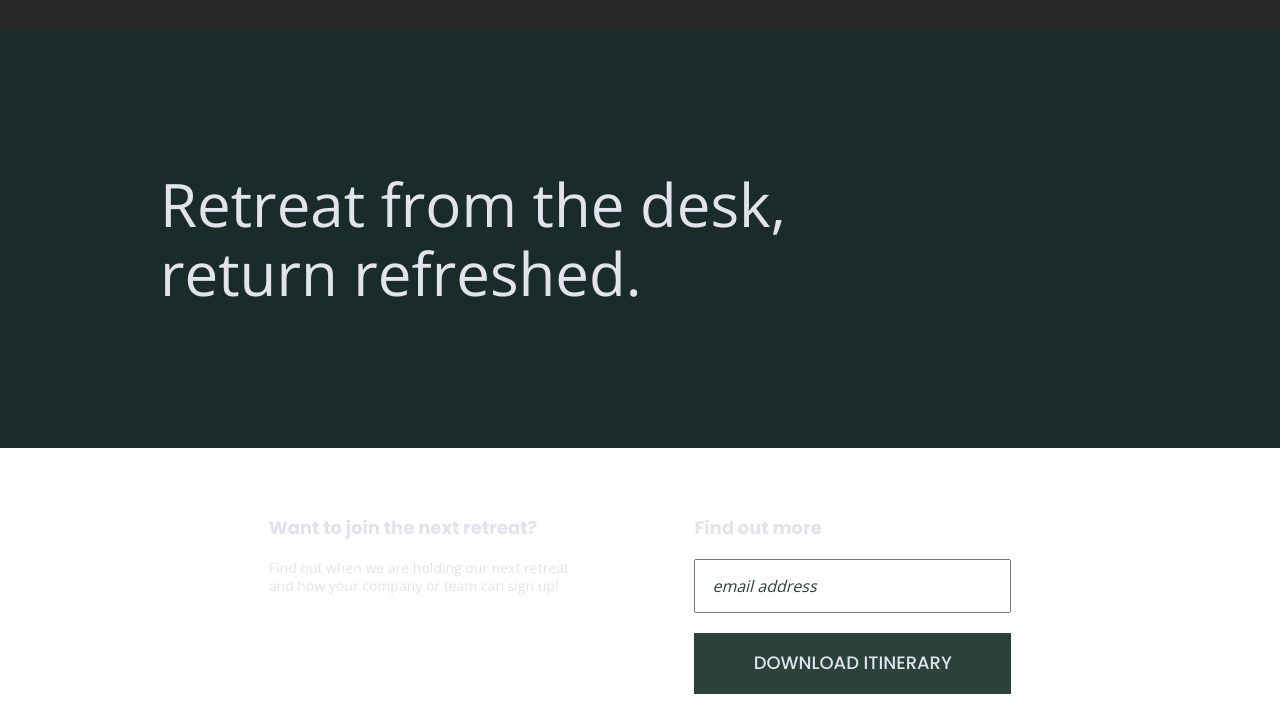
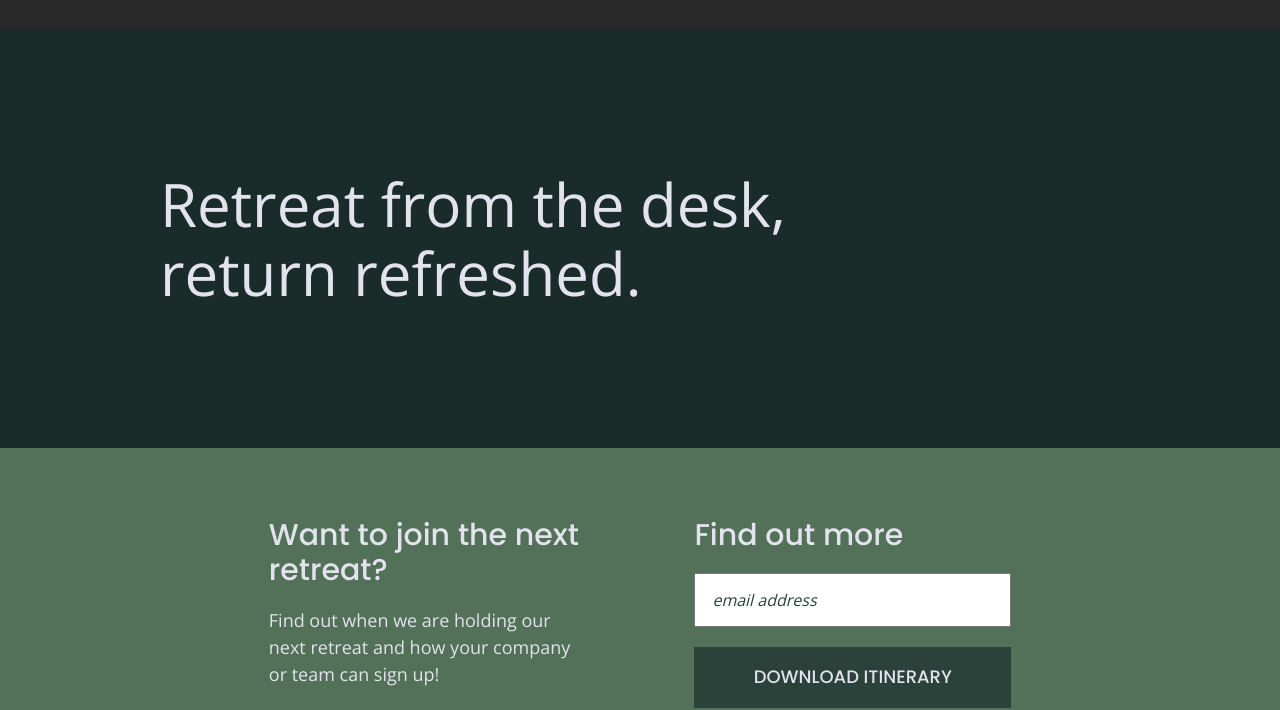
Before and after one commit to raqescar/unplugged-retreat, a website built with Parcel: page index.html in a window 1280 px wide. Shown: the part 93-803 px from the top of the page. Built offline with nearby package versions, Linux system fonts and the light colour scheme.

Commit message:
Format homepage aside css styles

```diff
--- a/css/main.css
+++ b/css/main.css
@@ -232,6 +232,7 @@ aside {
   justify-content: center;
   align-items: center;
   flex-flow: row wrap;
+        background-color: #527158;
 }
 
 aside .form {
@@ -581,7 +582,7 @@ input[type=button] {
       font-weight: 500;
     }
 
-    /* Homepage | Aside */
+    /* Homepage | Aside  */
     aside .content-wrapper {
       justify-content: space-evenly;
     }
@@ -591,6 +592,15 @@ input[type=button] {
       width: 33%;
     }
 
+    aside .form-description p {
+      font-size: 1.125em;
+      line-height: 1.5em;
+    }
+
+    aside h3 {
+      font-size: 1.875em;
+      font-weight: 500;
+    }
    /*Homepage | Features */
 
    .features h2 {
```
